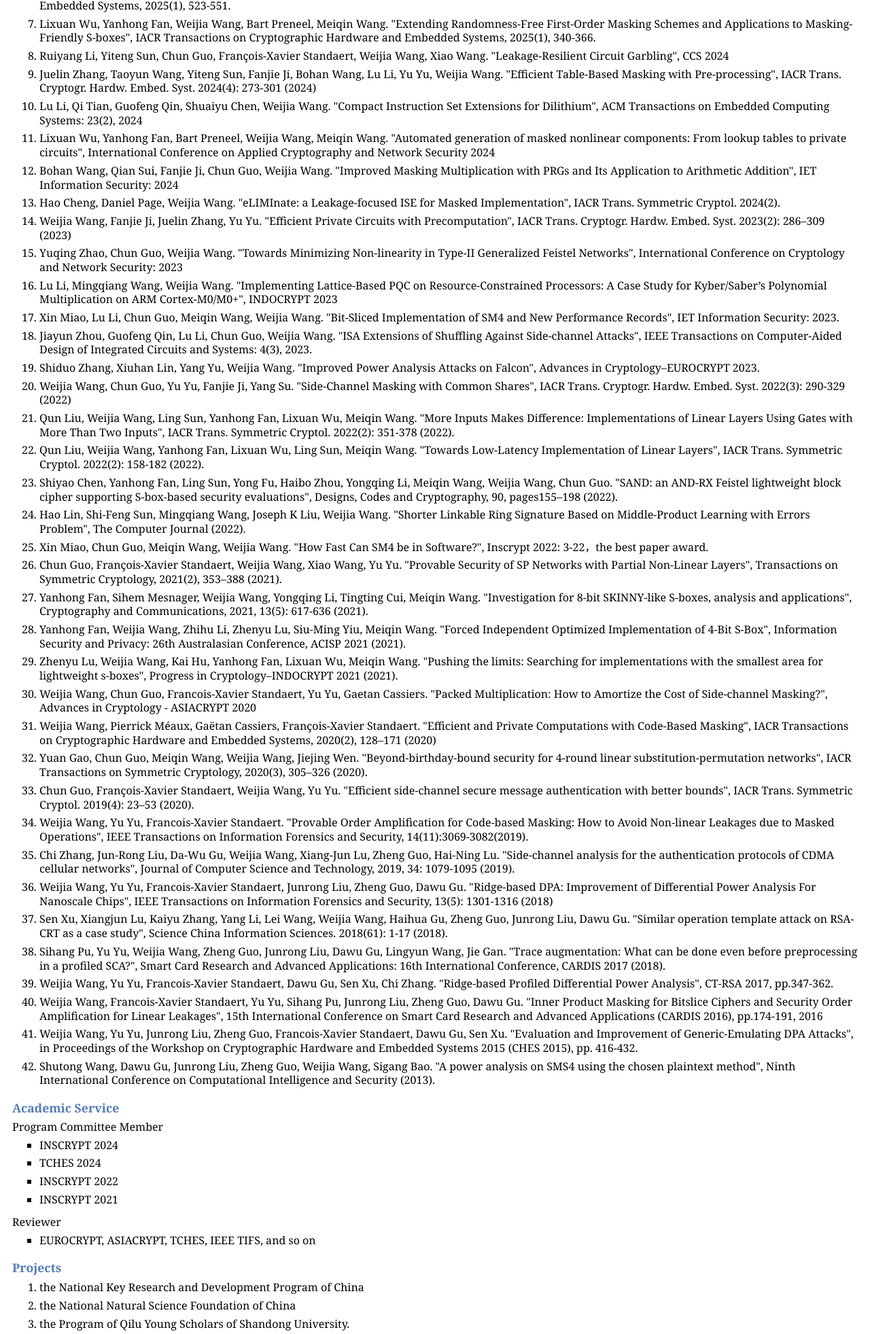
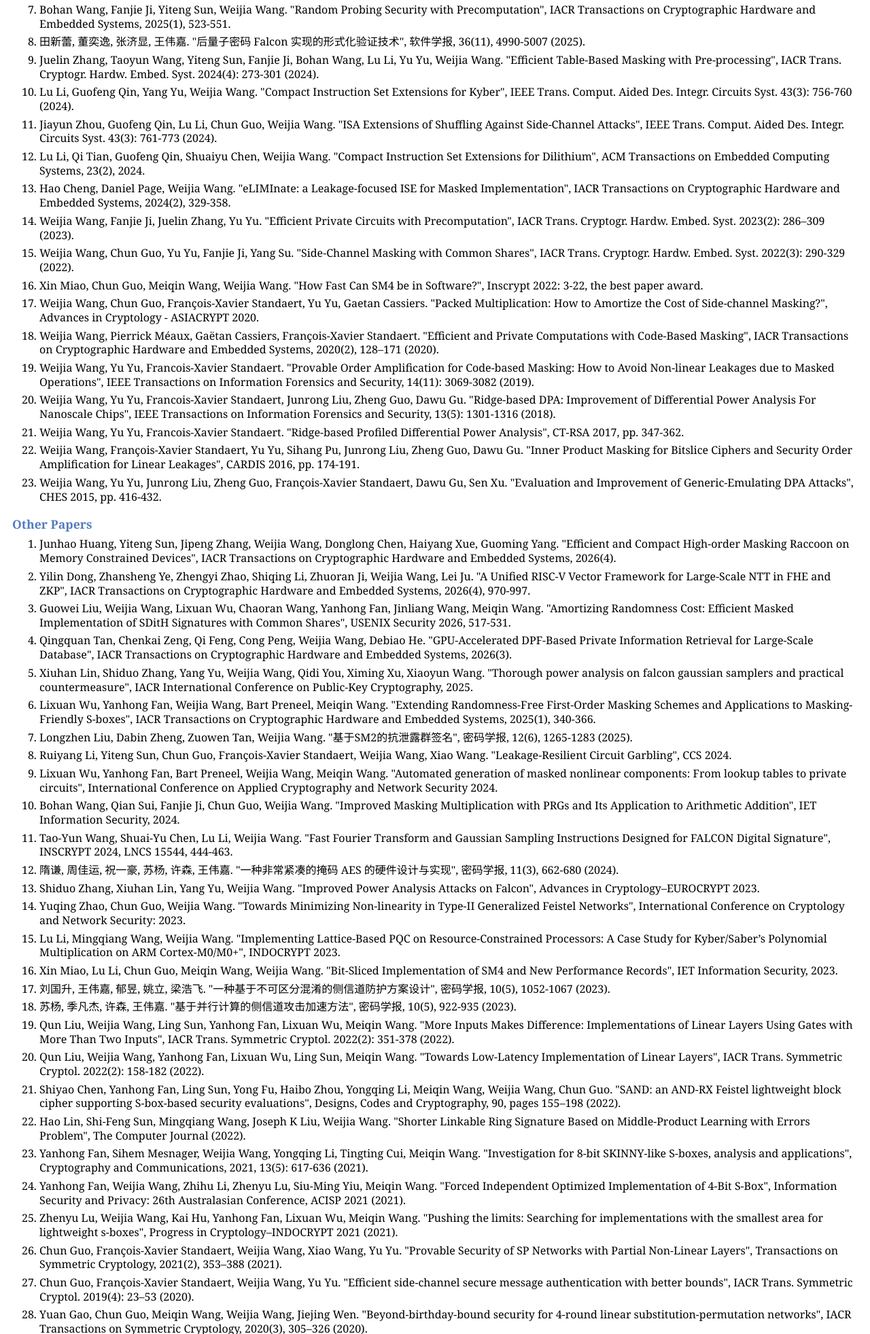
Before and after one commit to wjwangcrypto/wjwangcrypto.github.io, a plain HTML site: page index.html in a window 1280 px wide. Shown: the part 837-2800 px from the top of the page at 68% size. Drawn offline with Linux system fonts and the light colour scheme.

Commit message:
Restructure paper list: highlighted research papers + other papers

```diff
--- a/index.html
+++ b/index.html
@@ -45,117 +45,141 @@ E-mail: <a href="mailto:wjwang@sdu.edu.cn">wjwang@sdu.edu.cn</a></p>
 <li><p>side-channel attacks & countermeasures</p>
 </li>
 </ul>
-<h3>Selected Research Papers </h3>
+<h3>Highlighted Research Papers </h3>
 <ol>
-<li><p>Zhuo Huang, Weijia Wang, Xiaogang Zhou, Yu Yu "DPA-Style Attacks on HQC", IACR Transactions on Cryptographic Hardware and Embedded Systems, accepted.</p>
+<li><p>Zhuo Huang, Weijia Wang, Xiaogang Zhou, Yu Yu. "DPA-Style Attacks on HQC", IACR Transactions on Cryptographic Hardware and Embedded Systems, 2026(2), 928-952.</p>
+</li>
+<li><p>张爵霖, 王铂涵, 王伟嘉. "侧信道掩码的形式化验证综述", 密码学报, 13(2), 219-247 (2026).</p>
+</li>
+<li><p>Bohan Wang, Juelin Zhang, Yu Yu, Weijia Wang. "Tighter Security Notions for a Modular Approach to Private Circuits", Advances in Cryptology - EUROCRYPT 2025.</p>
 </li>
 <li><p>Yiteng Sun, Tianfu Zhang, Zhuo Huang, Yu Yu, Yan Zhuang, Shuo Sun, Weijia Wang. "Finding More Hints–Improved Power Analysis Attacks on Dilithium", IEEE Trans. Inf. Forensics Secur. 20: 11963-11974 (2025).</p>
 </li>
 <li><p>Yuanyuan Zhou, Weijia Wang, Yiteng Sun, Yu Yu. "Rejected signatures’ challenges pose new challenges: Key recovery of CRYSTALS-Dilithium via side-channel attacks", IACR Transactions on Cryptographic Hardware and Embedded Systems, 2025(4), 817-847.</p>
 </li>
-<li><p>Qi Tian, Hao Cheng, Chun Guo, Daniel Page, Meiqin Wang, Weijia Wang. "A Code-Based ISE to Protect Boolean Masking in Software", IACR Transactions on Cryptographic Hardware and Embedded Systems. 2025(2), 293-332.</p>
+<li><p>Qi Tian, Hao Cheng, Chun Guo, Daniel Page, Meiqin Wang, Weijia Wang. "A Code-Based ISE to Protect Boolean Masking in Software", IACR Transactions on Cryptographic Hardware and Embedded Systems, 2025(2), 293-332.</p>
+</li>
+<li><p>Bohan Wang, Fanjie Ji, Yiteng Sun, Weijia Wang. "Random Probing Security with Precomputation", IACR Transactions on Cryptographic Hardware and Embedded Systems, 2025(1), 523-551.</p>
+</li>
+<li><p>田新蕾, 董奕逸, 张济显, 王伟嘉. "后量子密码 Falcon 实现的形式化验证技术", 软件学报, 36(11), 4990-5007 (2025).</p>
+</li>
+<li><p>Juelin Zhang, Taoyun Wang, Yiteng Sun, Fanjie Ji, Bohan Wang, Lu Li, Yu Yu, Weijia Wang. "Efficient Table-Based Masking with Pre-processing", IACR Trans. Cryptogr. Hardw. Embed. Syst. 2024(4): 273-301 (2024).</p>
+</li>
+<li><p>Lu Li, Guofeng Qin, Yang Yu, Weijia Wang. "Compact Instruction Set Extensions for Kyber", IEEE Trans. Comput. Aided Des. Integr. Circuits Syst. 43(3): 756-760 (2024).</p>
+</li>
+<li><p>Jiayun Zhou, Guofeng Qin, Lu Li, Chun Guo, Weijia Wang. "ISA Extensions of Shuffling Against Side-Channel Attacks", IEEE Trans. Comput. Aided Des. Integr. Circuits Syst. 43(3): 761-773 (2024).</p>
+</li>
+<li><p>Lu Li, Qi Tian, Guofeng Qin, Shuaiyu Chen, Weijia Wang. "Compact Instruction Set Extensions for Dilithium", ACM Transactions on Embedded Computing Systems, 23(2), 2024.</p>
+</li>
+<li><p>Hao Cheng, Daniel Page, Weijia Wang. "eLIMInate: a Leakage-focused ISE for Masked Implementation", IACR Transactions on Cryptographic Hardware and Embedded Systems, 2024(2), 329-358.</p>
+</li>
+<li><p>Weijia Wang, Fanjie Ji, Juelin Zhang, Yu Yu. "Efficient Private Circuits with Precomputation", IACR Trans. Cryptogr. Hardw. Embed. Syst. 2023(2): 286–309 (2023).</p>
+</li>
+<li><p>Weijia Wang, Chun Guo, Yu Yu, Fanjie Ji, Yang Su. "Side-Channel Masking with Common Shares", IACR Trans. Cryptogr. Hardw. Embed. Syst. 2022(3): 290-329 (2022).</p>
+</li>
+<li><p>Xin Miao, Chun Guo, Meiqin Wang, Weijia Wang. "How Fast Can SM4 be in Software?", Inscrypt 2022: 3-22, the best paper award.</p>
+</li>
+<li><p>Weijia Wang, Chun Guo, François-Xavier Standaert, Yu Yu, Gaetan Cassiers. "Packed Multiplication: How to Amortize the Cost of Side-channel Masking?", Advances in Cryptology - ASIACRYPT 2020.</p>
+</li>
+<li><p>Weijia Wang, Pierrick Méaux, Gaëtan Cassiers, François-Xavier Standaert. "Efficient and Private Computations with Code-Based Masking", IACR Transactions on Cryptographic Hardware and Embedded Systems, 2020(2), 128–171 (2020).</p>
+</li>
+<li><p>Weijia Wang, Yu Yu, Francois-Xavier Standaert. "Provable Order Amplification for Code-based Masking: How to Avoid Non-linear Leakages due to Masked Operations", IEEE Transactions on Information Forensics and Security, 14(11): 3069-3082 (2019).</p>
+</li>
+<li><p>Weijia Wang, Yu Yu, Francois-Xavier Standaert, Junrong Liu, Zheng Guo, Dawu Gu. "Ridge-based DPA: Improvement of Differential Power Analysis For Nanoscale Chips", IEEE Transactions on Information Forensics and Security, 13(5): 1301-1316 (2018).</p>
+</li>
+<li><p>Weijia Wang, Yu Yu, Francois-Xavier Standaert. "Ridge-based Profiled Differential Power Analysis", CT-RSA 2017, pp. 347-362.</p>
+</li>
+<li><p>Weijia Wang, François-Xavier Standaert, Yu Yu, Sihang Pu, Junrong Liu, Zheng Guo, Dawu Gu. "Inner Product Masking for Bitslice Ciphers and Security Order Amplification for Linear Leakages", CARDIS 2016, pp. 174-191.</p>
+</li>
+<li><p>Weijia Wang, Yu Yu, Junrong Liu, Zheng Guo, François-Xavier Standaert, Dawu Gu, Sen Xu. "Evaluation and Improvement of Generic-Emulating DPA Attacks", CHES 2015, pp. 416-432.</p>
+</li>
+</ol>
+<h3>Other Papers </h3>
+<ol>
+<li><p>Junhao Huang, Yiteng Sun, Jipeng Zhang, Weijia Wang, Donglong Chen, Haiyang Xue, Guoming Yang. "Efficient and Compact High-order Masking Raccoon on Memory Constrained Devices", IACR Transactions on Cryptographic Hardware and Embedded Systems, 2026(4).</p>
+</li>
+<li><p>Yilin Dong, Zhansheng Ye, Zhengyi Zhao, Shiqing Li, Zhuoran Ji, Weijia Wang, Lei Ju. "A Unified RISC-V Vector Framework for Large-Scale NTT in FHE and ZKP", IACR Transactions on Cryptographic Hardware and Embedded Systems, 2026(4), 970-997.</p>
+</li>
+<li><p>Guowei Liu, Weijia Wang, Lixuan Wu, Chaoran Wang, Yanhong Fan, Jinliang Wang, Meiqin Wang. "Amortizing Randomness Cost: Efficient Masked Implementation of SDitH Signatures with Common Shares", USENIX Security 2026, 517-531.</p>
+</li>
+<li><p>Qingquan Tan, Chenkai Zeng, Qi Feng, Cong Peng, Weijia Wang, Debiao He. "GPU-Accelerated DPF-Based Private Information Retrieval for Large-Scale Database", IACR Transactions on Cryptographic Hardware and Embedded Systems, 2026(3).</p>
 </li>
 <li><p>Xiuhan Lin, Shiduo Zhang, Yang Yu, Weijia Wang, Qidi You, Ximing Xu, Xiaoyun Wang. "Thorough power analysis on falcon gaussian samplers and practical countermeasure", IACR International Conference on Public-Key Cryptography, 2025.</p>
 </li>
-<li><p>Bohan Wang, Fanjie Ji, Yiteng Sun, Weijia Wang. "Random Probing Security with Precomputation", IACR Transactions on Cryptographic Hardware and Embedded Systems, 2025(1), 523-551.</p>
-</li>
 <li><p>Lixuan Wu, Yanhong Fan, Weijia Wang, Bart Preneel, Meiqin Wang. "Extending Randomness-Free First-Order Masking Schemes and Applications to Masking-Friendly S-boxes", IACR Transactions on Cryptographic Hardware and Embedded Systems, 2025(1), 340-366.</p>
 </li>
-<li><p>Ruiyang Li, Yiteng Sun, Chun Guo, François-Xavier Standaert, Weijia Wang, Xiao Wang. "Leakage-Resilient Circuit Garbling", CCS 2024</p>
+<li><p>Longzhen Liu, Dabin Zheng, Zuowen Tan, Weijia Wang. "基于SM2的抗泄露群签名", 密码学报, 12(6), 1265-1283 (2025).</p>
 </li>
-<li><p>Juelin Zhang, Taoyun Wang, Yiteng Sun, Fanjie Ji, Bohan Wang, Lu Li, Yu Yu, Weijia Wang. "Efficient Table-Based Masking with Pre-processing", IACR Trans. Cryptogr. Hardw. Embed. Syst. 2024(4): 273-301 (2024)</p>
+<li><p>Ruiyang Li, Yiteng Sun, Chun Guo, François-Xavier Standaert, Weijia Wang, Xiao Wang. "Leakage-Resilient Circuit Garbling", CCS 2024.</p>
 </li>
-<li><p>Lu Li, Qi Tian, Guofeng Qin, Shuaiyu Chen, Weijia Wang. "Compact Instruction Set Extensions for Dilithium", ACM Transactions on Embedded Computing Systems: 23(2), 2024
+<li><p>Lixuan Wu, Yanhong Fan, Bart Preneel, Weijia Wang, Meiqin Wang. "Automated generation of masked nonlinear components: From lookup tables to private circuits", International Conference on Applied Cryptography and Network Security 2024.</p>
 </li>
-<li><p>Lixuan Wu, Yanhong Fan, Bart Preneel, Weijia Wang, Meiqin Wang. "Automated generation of masked nonlinear components: From lookup tables to private circuits", International Conference on Applied Cryptography and Network Security 2024</p>
+<li><p>Bohan Wang, Qian Sui, Fanjie Ji, Chun Guo, Weijia Wang. "Improved Masking Multiplication with PRGs and Its Application to Arithmetic Addition", IET Information Security, 2024.</p>
 </li>
-<li><p>Bohan Wang, Qian Sui, Fanjie Ji, Chun Guo, Weijia Wang. "Improved Masking Multiplication with PRGs and Its Application to Arithmetic Addition", IET Information Security: 2024
+<li><p>Tao-Yun Wang, Shuai-Yu Chen, Lu Li, Weijia Wang. "Fast Fourier Transform and Gaussian Sampling Instructions Designed for FALCON Digital Signature", INSCRYPT 2024, LNCS 15544, 444-463.</p>
 </li>
-<li><p>Hao Cheng, Daniel Page, Weijia Wang. "eLIMInate: a Leakage-focused ISE for Masked Implementation", IACR Trans. Symmetric Cryptol. 2024(2).</p>
+<li><p>隋谦, 周佳运, 祝一豪, 苏杨, 许森, 王伟嘉. "一种非常紧凑的掩码 AES 的硬件设计与实现", 密码学报, 11(3), 662-680 (2024).</p>
 </li>
-<li><p>Weijia Wang, Fanjie Ji, Juelin Zhang, Yu Yu. "Efficient Private Circuits with Precomputation", IACR Trans. Cryptogr. Hardw. Embed. Syst. 2023(2): 286–309 (2023)</p>
+<li><p>Shiduo Zhang, Xiuhan Lin, Yang Yu, Weijia Wang. "Improved Power Analysis Attacks on Falcon", Advances in Cryptology–EUROCRYPT 2023.</p>
 </li>
-<li><p>Yuqing Zhao, Chun Guo, Weijia Wang. "Towards Minimizing Non-linearity in Type-II Generalized Feistel Networks", International Conference on Cryptology and Network Security: 2023
+<li><p>Yuqing Zhao, Chun Guo, Weijia Wang. "Towards Minimizing Non-linearity in Type-II Generalized Feistel Networks", International Conference on Cryptology and Network Security: 2023.</p>
 </li>
-<li><p> Lu Li, Mingqiang Wang, Weijia Wang. "Implementing Lattice-Based PQC on Resource-Constrained Processors: A Case Study for Kyber/Saber’s Polynomial Multiplication on ARM Cortex-M0/M0+", INDOCRYPT 2023
+<li><p>Lu Li, Mingqiang Wang, Weijia Wang. "Implementing Lattice-Based PQC on Resource-Constrained Processors: A Case Study for Kyber/Saber’s Polynomial Multiplication on ARM Cortex-M0/M0+", INDOCRYPT 2023.</p>
 </li>
-<li><p> Xin Miao, Lu Li, Chun Guo, Meiqin Wang, Weijia Wang. "Bit-Sliced Implementation of SM4 and New Performance Records", IET Information Security: 2023.</p>
+<li><p>Xin Miao, Lu Li, Chun Guo, Meiqin Wang, Weijia Wang. "Bit-Sliced Implementation of SM4 and New Performance Records", IET Information Security, 2023.</p>
 </li>
-<li><p> Jiayun Zhou, Guofeng Qin, Lu Li, Chun Guo, Weijia Wang. "ISA Extensions of Shuffling Against Side-channel Attacks", IEEE Transactions on Computer-Aided Design of Integrated Circuits and Systems: 4(3), 2023.</p>
+<li><p>刘国升, 王伟嘉, 郁昱, 姚立, 梁浩飞. "一种基于不可区分混淆的侧信道防护方案设计", 密码学报, 10(5), 1052-1067 (2023).</p>
 </li>
-<li><p> Shiduo Zhang, Xiuhan Lin, Yang Yu, Weijia Wang. "Improved Power Analysis Attacks on Falcon", Advances in Cryptology–EUROCRYPT 2023.</p>
+<li><p>苏杨, 季凡杰, 许森, 王伟嘉. "基于并行计算的侧信道攻击加速方法", 密码学报, 10(5), 922-935 (2023).</p>
 </li>
-<li><p>Weijia Wang, Chun Guo, Yu Yu, Fanjie Ji, Yang Su. "Side-Channel Masking with Common Shares", IACR Trans. Cryptogr. Hardw. Embed. Syst. 2022(3): 290-329 (2022)</p>
+<li><p>Qun Liu, Weijia Wang, Ling Sun, Yanhong Fan, Lixuan Wu, Meiqin Wang. "More Inputs Makes Difference: Implementations of Linear Layers Using Gates with More Than Two Inputs", IACR Trans. Symmetric Cryptol. 2022(2): 351-378 (2022).</p>
 </li>
-<li><p>	Qun Liu, Weijia Wang, Ling Sun, Yanhong Fan, Lixuan Wu, Meiqin Wang. "More Inputs Makes Difference: Implementations of Linear Layers Using Gates with More Than Two Inputs", IACR Trans. Symmetric Cryptol. 2022(2): 351-378 (2022).</p>
+<li><p>Qun Liu, Weijia Wang, Yanhong Fan, Lixuan Wu, Ling Sun, Meiqin Wang. "Towards Low-Latency Implementation of Linear Layers", IACR Trans. Symmetric Cryptol. 2022(2): 158-182 (2022).</p>
 </li>
-<li><p>	Qun Liu, Weijia Wang,  Yanhong Fan, Lixuan Wu, Ling Sun, Meiqin Wang. "Towards Low-Latency Implementation of Linear Layers", IACR Trans. Symmetric Cryptol. 2022(2): 158-182 (2022).</p>
+<li><p>Shiyao Chen, Yanhong Fan, Ling Sun, Yong Fu, Haibo Zhou, Yongqing Li, Meiqin Wang, Weijia Wang, Chun Guo. "SAND: an AND-RX Feistel lightweight block cipher supporting S-box-based security evaluations", Designs, Codes and Cryptography, 90, pages 155–198 (2022).</p>
 </li>
-<li><p>	Shiyao Chen, Yanhong Fan, Ling Sun, Yong Fu, Haibo Zhou, Yongqing Li, Meiqin Wang, Weijia Wang, Chun Guo. "SAND: an AND-RX Feistel lightweight block cipher supporting S-box-based security evaluations", Designs, Codes and Cryptography, 90, pages155–198 (2022).</p>
+<li><p>Hao Lin, Shi-Feng Sun, Mingqiang Wang, Joseph K Liu, Weijia Wang. "Shorter Linkable Ring Signature Based on Middle-Product Learning with Errors Problem", The Computer Journal (2022).</p>
 </li>
-<li><p>	Hao Lin, Shi-Feng Sun, Mingqiang Wang, Joseph K Liu, Weijia Wang. "Shorter Linkable Ring Signature Based on Middle-Product Learning with Errors Problem", The Computer Journal (2022).</p>
+<li><p>Yanhong Fan, Sihem Mesnager, Weijia Wang, Yongqing Li, Tingting Cui, Meiqin Wang. "Investigation for 8-bit SKINNY-like S-boxes, analysis and applications", Cryptography and Communications, 2021, 13(5): 617-636 (2021).</p>
 </li>
-<li><p> Xin Miao, Chun Guo, Meiqin Wang, Weijia Wang. "How Fast Can SM4 be in Software?", Inscrypt 2022: 3-22，the best paper award.</p>
+<li><p>Yanhong Fan, Weijia Wang, Zhihu Li, Zhenyu Lu, Siu-Ming Yiu, Meiqin Wang. "Forced Independent Optimized Implementation of 4-Bit S-Box", Information Security and Privacy: 26th Australasian Conference, ACISP 2021 (2021).</p>
 </li>
-<li><p>	Chun Guo, François-Xavier Standaert, Weijia Wang, Xiao Wang, Yu Yu. "Provable Security of SP Networks with Partial Non-Linear Layers", Transactions on Symmetric Cryptology, 2021(2), 353–388 (2021).</p>
+<li><p>Zhenyu Lu, Weijia Wang, Kai Hu, Yanhong Fan, Lixuan Wu, Meiqin Wang. "Pushing the limits: Searching for implementations with the smallest area for lightweight s-boxes", Progress in Cryptology–INDOCRYPT 2021 (2021).</p>
 </li>
-<li><p>	Yanhong Fan, Sihem Mesnager, Weijia Wang, Yongqing Li, Tingting Cui, Meiqin Wang. "Investigation for 8-bit SKINNY-like S-boxes, analysis and applications", Cryptography and Communications, 2021, 13(5): 617-636 (2021).</p>
+<li><p>Chun Guo, François-Xavier Standaert, Weijia Wang, Xiao Wang, Yu Yu. "Provable Security of SP Networks with Partial Non-Linear Layers", Transactions on Symmetric Cryptology, 2021(2), 353–388 (2021).</p>
 </li>
-<li><p>	Yanhong Fan, Weijia Wang, Zhihu Li, Zhenyu Lu, Siu-Ming Yiu, Meiqin Wang. "Forced Independent Optimized Implementation of 4-Bit S-Box", Information Security and Privacy: 26th Australasian Conference, ACISP 2021 (2021).</p>
+<li><p>Chun Guo, François-Xavier Standaert, Weijia Wang, Yu Yu. "Efficient side-channel secure message authentication with better bounds", IACR Trans. Symmetric Cryptol. 2019(4): 23–53 (2020).</p>
 </li>
-<li><p>	Zhenyu Lu, Weijia Wang, Kai Hu, Yanhong Fan, Lixuan Wu, Meiqin Wang. "Pushing the limits: Searching for implementations with the smallest area for lightweight s-boxes", Progress in Cryptology–INDOCRYPT 2021 (2021).</p>
+<li><p>Yuan Gao, Chun Guo, Meiqin Wang, Weijia Wang, Jiejing Wen. "Beyond-birthday-bound security for 4-round linear substitution-permutation networks", IACR Transactions on Symmetric Cryptology, 2020(3), 305–326 (2020).</p>
 </li>
-<li><p>Weijia Wang, Chun Guo, Francois-Xavier Standaert, Yu Yu, Gaetan Cassiers. "Packed Multiplication: How to Amortize the Cost of Side-channel Masking?", Advances in Cryptology - ASIACRYPT 2020</p>
+<li><p>Chi Zhang, Jun-Rong Liu, Da-Wu Gu, Weijia Wang, Xiang-Jun Lu, Zheng Guo, Hai-Ning Lu. "Side-channel analysis for the authentication protocols of CDMA cellular networks", Journal of Computer Science and Technology, 2019, 34: 1079-1095 (2019).</p>
 </li>
-<li><p>Weijia Wang, Pierrick Méaux, Gaëtan Cassiers, François-Xavier Standaert. "Efficient and Private Computations with Code-Based Masking", IACR Transactions on Cryptographic Hardware and Embedded Systems, 2020(2), 128–171 (2020)</p>
+<li><p>Sen Xu, Xiangjun Lu, Kaiyu Zhang, Yang Li, Lei Wang, Weijia Wang, Haihua Gu, Zheng Guo, Junrong Liu, Dawu Gu. "Similar operation template attack on RSA-CRT as a case study", Science China Information Sciences. 2018(61): 1-17 (2018).</p>
 </li>
-<li><p>	Yuan Gao, Chun Guo, Meiqin Wang, Weijia Wang, Jiejing Wen. "Beyond-birthday-bound security for 4-round linear substitution-permutation networks", IACR Transactions on Symmetric Cryptology, 2020(3), 305–326 (2020).</p>
+<li><p>Sihang Pu, Yu Yu, Weijia Wang, Zheng Guo, Junrong Liu, Dawu Gu, Lingyun Wang, Jie Gan. "Trace augmentation: What can be done even before preprocessing in a profiled SCA?", Smart Card Research and Advanced Applications: 16th International Conference, CARDIS 2017 (2018).</p>
 </li>
-<li><p>	Chun Guo, François-Xavier Standaert, Weijia Wang, Yu Yu. "Efficient side-channel secure message authentication with better bounds", IACR Trans. Symmetric Cryptol. 2019(4): 23–53 (2020).</p>
-</li>
-<li><p>Weijia Wang, Yu Yu, Francois-Xavier Standaert. "Provable Order Amplification for Code-based Masking: How to Avoid Non-linear Leakages due to Masked Operations", IEEE Transactions on Information Forensics and Security, 14(11):3069-3082(2019).</p>
-</li>
-<li><p>	Chi Zhang, Jun-Rong Liu, Da-Wu Gu, Weijia Wang, Xiang-Jun Lu, Zheng Guo, Hai-Ning Lu. "Side-channel analysis for the authentication protocols of CDMA cellular networks", Journal of Computer Science and Technology, 2019, 34: 1079-1095 (2019).</p>
-</li>
-<li><p>Weijia Wang, Yu Yu, Francois-Xavier Standaert, Junrong Liu, Zheng Guo, Dawu Gu. "Ridge-based DPA: Improvement of Differential Power Analysis For Nanoscale Chips", IEEE Transactions on Information Forensics and Security, 13(5): 1301-1316 (2018)</p>
-</li>
-<li><p>	Sen Xu, Xiangjun Lu, Kaiyu Zhang, Yang Li, Lei Wang, Weijia Wang, Haihua Gu, Zheng Guo, Junrong Liu, Dawu Gu. "Similar operation template attack on RSA-CRT as a case study", Science China Information Sciences. 2018(61): 1-17 (2018).</p>
-</li>
-<li><p>	Sihang Pu, Yu Yu, Weijia Wang, Zheng Guo, Junrong Liu, Dawu Gu, Lingyun Wang, Jie Gan. "Trace augmentation: What can be done even before preprocessing in a profiled SCA?", Smart Card Research and Advanced Applications: 16th International Conference, CARDIS 2017 (2018).</p>
-</li>
-<li><p>Weijia Wang, Yu Yu, Francois-Xavier Standaert, Dawu Gu, Sen Xu, Chi Zhang. "Ridge-based Profiled Differential Power Analysis", CT-RSA 2017, pp.347-362.</p>
-</li>
-<li><p>Weijia Wang, Francois-Xavier Standaert, Yu Yu, Sihang Pu, Junrong Liu, Zheng Guo, Dawu Gu. "Inner Product Masking for Bitslice Ciphers and Security Order Amplification for Linear Leakages", 15th International Conference on Smart Card Research and Advanced Applications (CARDIS 2016), pp.174-191, 2016</p>
-</li>
-<li><p>Weijia Wang, Yu Yu, Junrong Liu, Zheng Guo, Francois-Xavier Standaert, Dawu Gu, Sen Xu. "Evaluation and Improvement of Generic-Emulating DPA Attacks", in Proceedings of the Workshop on Cryptographic Hardware and Embedded Systems 2015 (CHES 2015), pp. 416-432.</p>
-</li>
-<li><p>	Shutong Wang, Dawu Gu, Junrong Liu, Zheng Guo, Weijia Wang, Sigang Bao. "A power analysis on SMS4 using the chosen plaintext method",  Ninth International Conference on Computational Intelligence and Security (2013).</p>
+<li><p>Shutong Wang, Dawu Gu, Junrong Liu, Zheng Guo, Weijia Wang, Sigang Bao. "A power analysis on SMS4 using the chosen plaintext method", Ninth International Conference on Computational Intelligence and Security (2013).</p>
 </li>
 </ol>
 <!--<p><b>Note</b>: * indicates the corresponding author.</p>-->
 <h3>Academic Service</h3>
 <p>Program Committee Member</p>
 <ul>
+<li><p>USENIX Security 2027</p>
+</li>
+<li><p>CHES 2027</p>
+</li>
+<li><p>CHES 2026</p>
+</li>
+<li><p>CHES 2025</p>
+</li>
 <li><p>INSCRYPT 2024</p>
-</li>
-<li><p>TCHES 2024</p>
 </li>
 <li><p>INSCRYPT 2022</p>
 </li>
 <li><p>INSCRYPT 2021</p>
 </li>
 </ul>
-<p>Reviewer</p>
-<ul>
-<li><p>EUROCRYPT, ASIACRYPT, TCHES, IEEE TIFS, and so on</p>
-</li>
-</ul>
-<h3>Projects</h3>
-<ol>
-<li><p>the National Key Research and Development Program of China</p></li>
-<li><p>the National Natural Science Foundation of China</p></li>
-<li><p>the Program of Qilu Young  Scholars of Shandong University.</p>
-</ol>
   <!--
 <h2>Awards</h2>
 <p>Best Paper Award, Inscrypt 2022</p>-->
```
